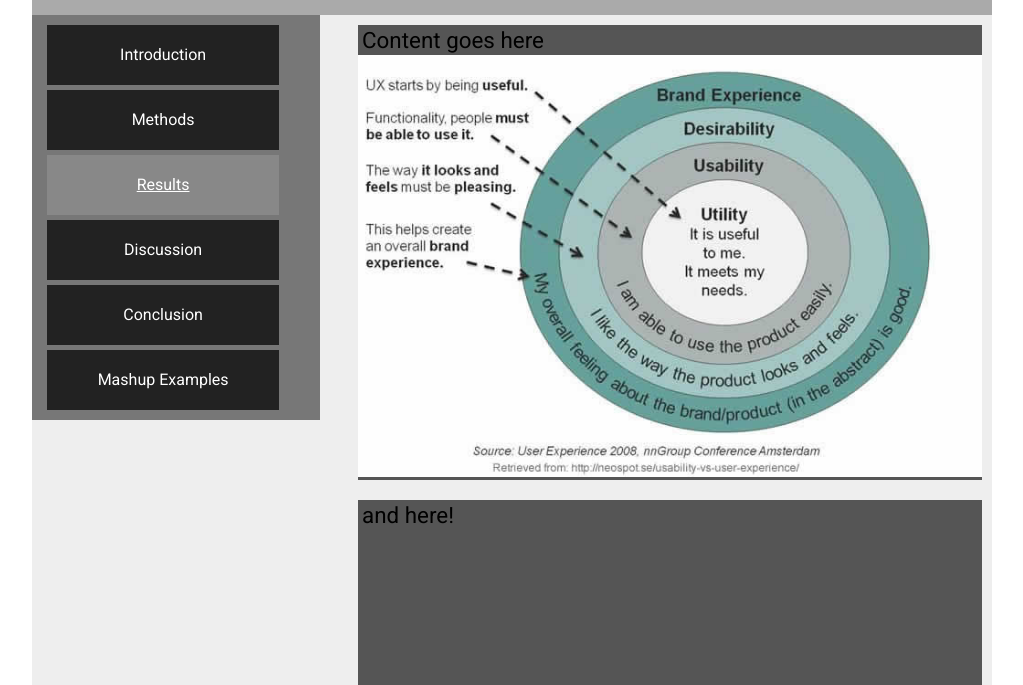
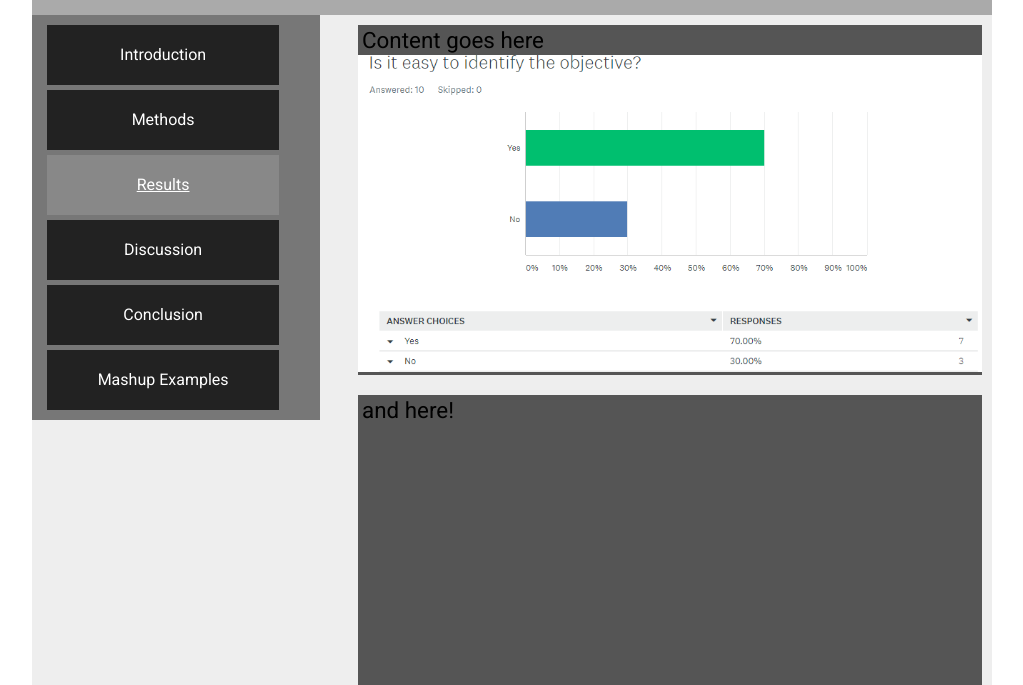
Before and after one commit to stanchatt/comp210-interface-evaluation, a plain HTML site: page results.html in a window 1280 px wide. Shown: the part 115-800 px from the top of the page, without its empty margins (128-1151 px from the left). Drawn offline with Linux system fonts and the light colour scheme.

Commit message:
Update results.html

```diff
--- a/results.html
+++ b/results.html
@@ -39,7 +39,7 @@
 
         <section>
           <h2>Content goes here</h2>
-         <img src="images/image-example.jpg" alt="A diagram from N N Group" width="100%"/>
+         <img src="images/Q1.png" alt="A diagram from N N Group" width="100%"/>
         </section>
 
         <section>
```
